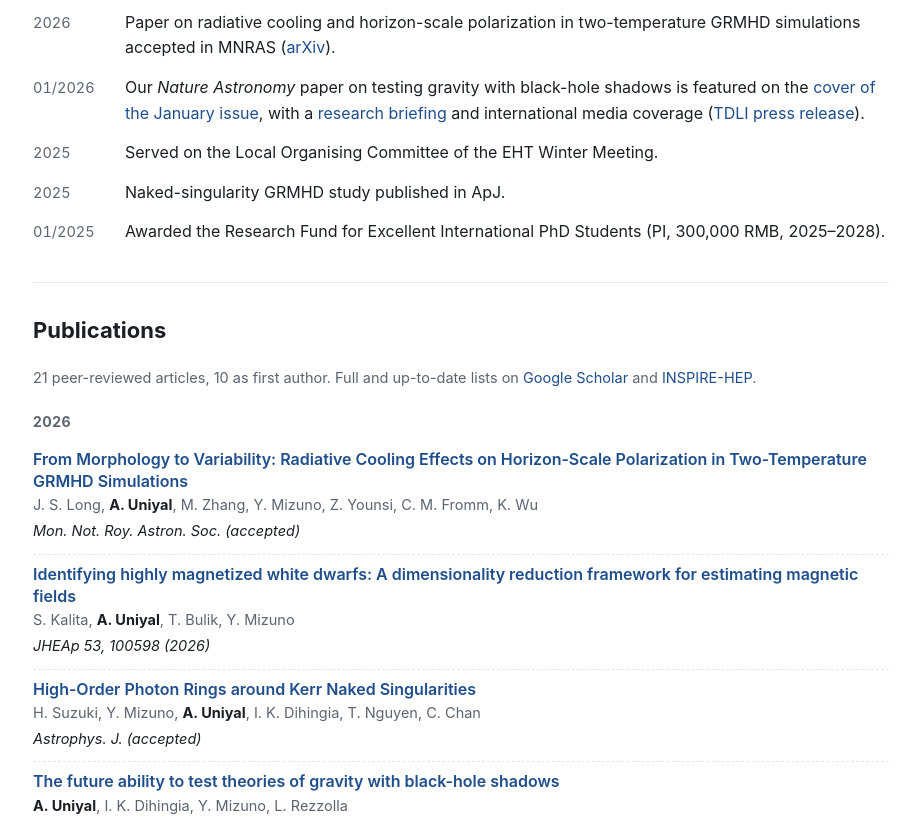
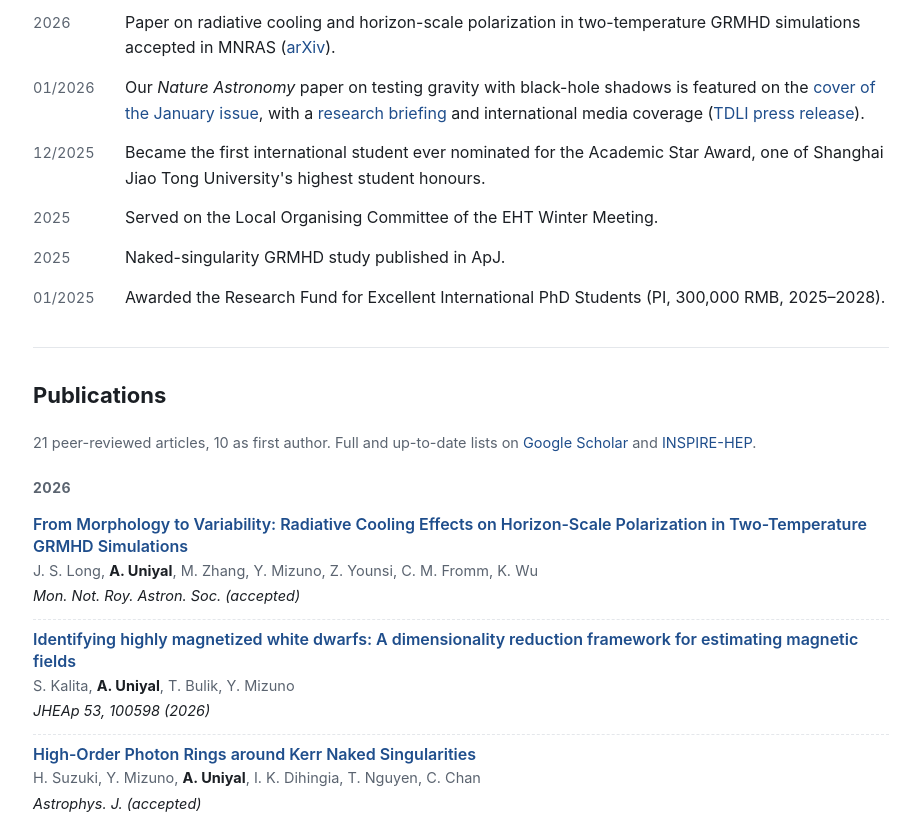
Before and after one commit to akhil-uniyal/akhil-uniyal.github.io, a plain HTML site: page index.html in a window 1280 px wide. Shown: the part 1878-2695 px from the top of the page, without its empty margins (179-1099 px from the left). Drawn offline with Linux system fonts and the light colour scheme.

Commit message:
Add files via upload

```diff
--- a/index.html
+++ b/index.html
@@ -167,6 +167,7 @@
       <li><span class="d">06/2026</span><span>PhD in Astrophysics awarded by the Tsung-Dao Lee Institute, Shanghai Jiao Tong University.</span></li>
       <li><span class="d">2026</span><span>Paper on radiative cooling and horizon-scale polarization in two-temperature GRMHD simulations accepted in MNRAS (<a href="https://arxiv.org/abs/2606.16818">arXiv</a>).</span></li>
       <li><span class="d">01/2026</span><span>Our <i>Nature Astronomy</i> paper on testing gravity with black-hole shadows is featured on the <a href="https://www.nature.com/natastron/volumes/10/issues/1">cover of the January issue</a>, with a <a href="https://www.nature.com/articles/s41550-025-02717-1">research briefing</a> and international media coverage (<a href="https://tdli.sjtu.edu.cn/post/15822">TDLI press release</a>).</span></li>
+      <li><span class="d">12/2025</span><span>Became the first international student ever nominated for the Academic Star Award, one of Shanghai Jiao Tong University's highest student honours.</span></li>
       <li><span class="d">2025</span><span>Served on the Local Organising Committee of the EHT Winter Meeting.</span></li>
       <li><span class="d">2025</span><span>Naked-singularity GRMHD study published in ApJ.</span></li>
       <li><span class="d">01/2025</span><span>Awarded the Research Fund for Excellent International PhD Students (PI, 300,000 RMB, 2025–2028).</span></li>
@@ -259,7 +260,7 @@
     <h3 class="sub">Awards, fellowships &amp; funding</h3>
     <ul class="plain">
       <li>Principal Investigator, Research Fund for Excellent International PhD Students (2025–2028, 300,000 RMB)</li>
-      <li>First international student ever nominated for the Academic Star Award, Shanghai Jiao Tong University</li>
+      <li>First international student ever nominated for the Academic Star Award, Shanghai Jiao Tong University (2025)</li>
       <li>Chinese Government Scholarship, China Scholarship Council (PhD)</li>
       <li>Research team member, Shanghai Municipality Basic Research Programme for International Scientists (2023–2027)</li>
       <li>GATE Fellowship, Junior Research Fellow at IIT Guwahati</li>
@@ -297,7 +298,7 @@
   <!-- CONTACT -->
   <section id="contact">
     <h2>Contact</h2>
-    <p>Email: <a href="mailto:a.uniyal@hw.ac.uk">a.uniyal@hw.ac.uk</a><br>
+    <p>Email: <a href="mailto:a.uniyal@hw.ac.uk">a.uniyal@hw.ac.uk</a> · <a href="mailto:akhil.uniyal003@gmail.com">akhil.uniyal003@gmail.com</a><br>
        Institute of Sensors, Signals and Systems, Heriot-Watt University, Edinburgh, UK</p>
     <div class="links">
       <a href="https://scholar.google.com/citations?user=3g-Nk5oAAAAJ&hl=en">Google Scholar</a>
```
